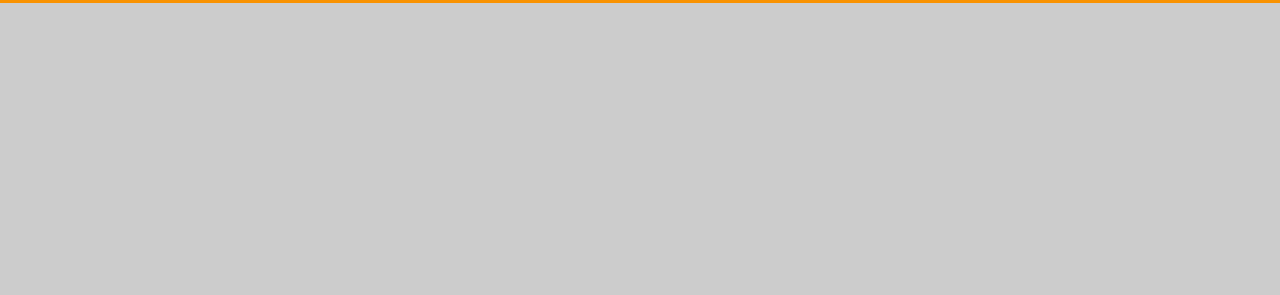
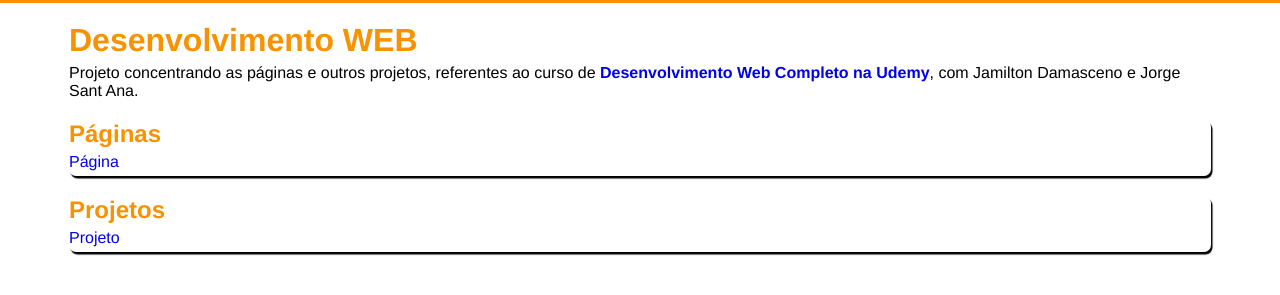
Before and after one commit to renancassiano-br/Desenvolvimento-web, a plain HTML site: page index.html in a window 1280 px wide. Shown: the part 97-392 px from the top of the page. Drawn offline with Linux system fonts and the light colour scheme.

Commit message:
:construction::lipstick: MODIFIED 'index.html' and 'style.css'. Add main content.
Modificado:
* './index.html'
** Adicionado conteúdo principal.

* './config/css/style.css'
** Alterado '--bg-color-body'.
** Alterado 'font-weight'.
** Ajuste de lista 'ul'.
** Ajuste de links
** Ajuste das 'section'.

```diff
--- a/config/css/style.css
+++ b/config/css/style.css
@@ -9,7 +9,7 @@
 :root {
     font-size: 62.5%;
     --bg-color-topo: #F99200;
-    --bg-color-body: #CCC;
+    --bg-color-body: white;
     --text-color: black;
 }
 /* FIM - definição de variáveis */
@@ -28,12 +28,35 @@ body {
     background: var(--bg-color-body);
     color: var(--text-color);
     font-size: 1.6rem;
+    font-weight: normal;
     font-family: 'Franklin Gothic Medium', 'Arial Narrow', Arial, sans-serif;
 }
 
 #page {
     width: 90%;
     margin: 0 auto;
+}
+
+ul {
+    list-style: none;
+}
+
+a {
+    text-decoration: none;
+}
+a:hover {
+    color: var(--text-color);
+    background: var(--bg-color-topo);
+    border-radius: .7rem;
+    padding: .2rem;
+}
+
+h1, h2 {
+    color: var(--bg-color-topo);
+    margin-bottom: .5rem;
+}
+span {
+    font-weight: bold;
 }
 /* FIM - definições gerais */
 /* Cabeçalho */
@@ -53,7 +76,24 @@ body {
     gap: 1.5rem;
 }
 #topo ul a {
-    text-decoration: none;
     font-size: 2.5rem;
 }
+#topo a:hover {
+    background: var(--text-color);
+    color: var(--bg-color-topo);
+}
 /* FIM - Cabeçalho */
+/* Conteúdo principal */
+#content {
+    width: 90vw;
+    margin: 2rem auto;
+    padding: .5rem;
+}
+
+section {
+    margin-top: 2rem;
+    padding-bottom: .5rem;
+    border-radius: .7rem;
+    box-shadow: var(--text-color) .15rem .25rem .1rem;
+}
+/* FIM - conteúdo principal */
--- a/index.html
+++ b/index.html
@@ -21,6 +21,26 @@
                     </ul>
                 </nav>
             </header>
+
+            <main id="content">
+                <h1>Desenvolvimento WEB</h1>
+                <p>
+                    Projeto concentrando as páginas e outros projetos, referentes ao curso de <span><a href="https://www.udemy.com/course/web-completo/" target="_blank" >Desenvolvimento Web Completo na Udemy</a></span>, com Jamilton Damasceno e Jorge Sant Ana.
+                </p>
+
+                <section>
+                    <h2>Páginas</h2>
+                    <ul>
+                        <li><a href="#">Página</a></li>
+                    </ul>
+                </section>
+                <section>
+                    <h2>Projetos</h2>
+                    <ul>
+                        <li><a href="#">Projeto</a></li>
+                    </ul>
+                </section>
+            </main>
         </div>
     </body>
 </html>
```
